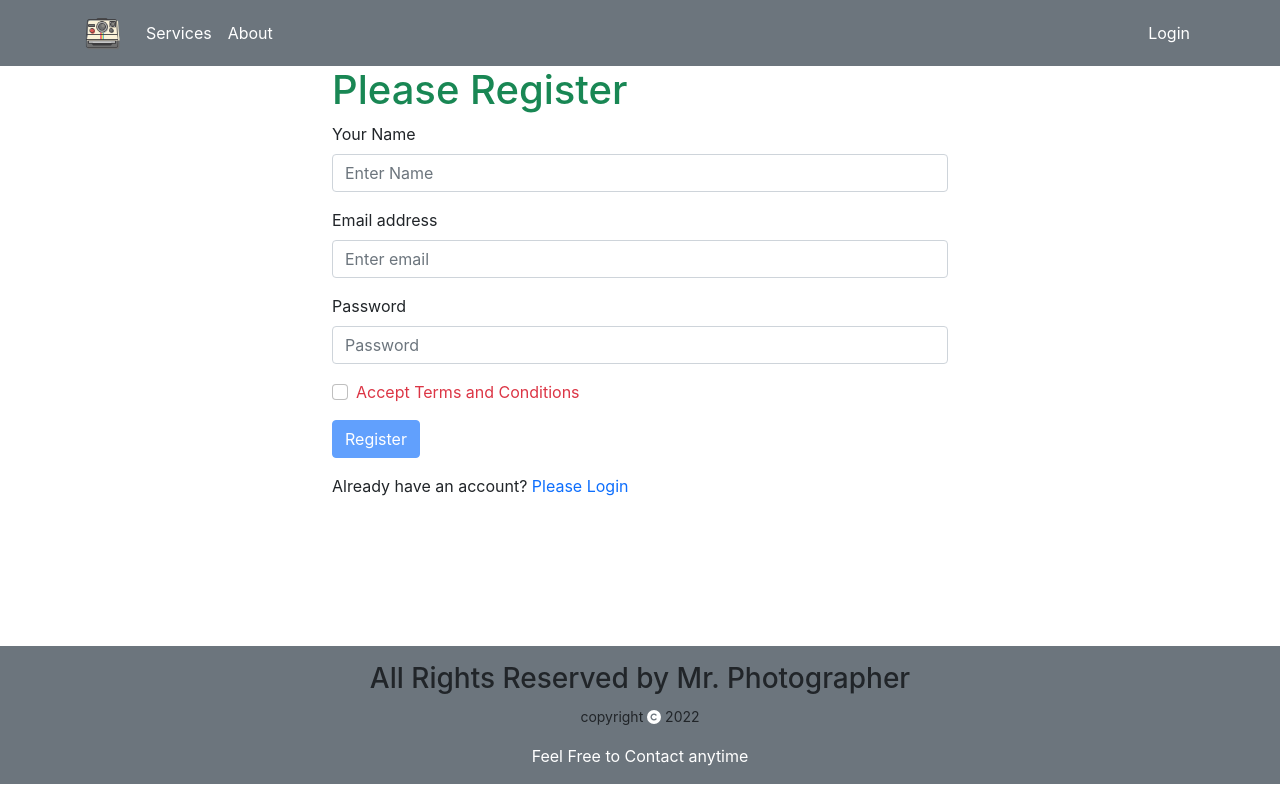
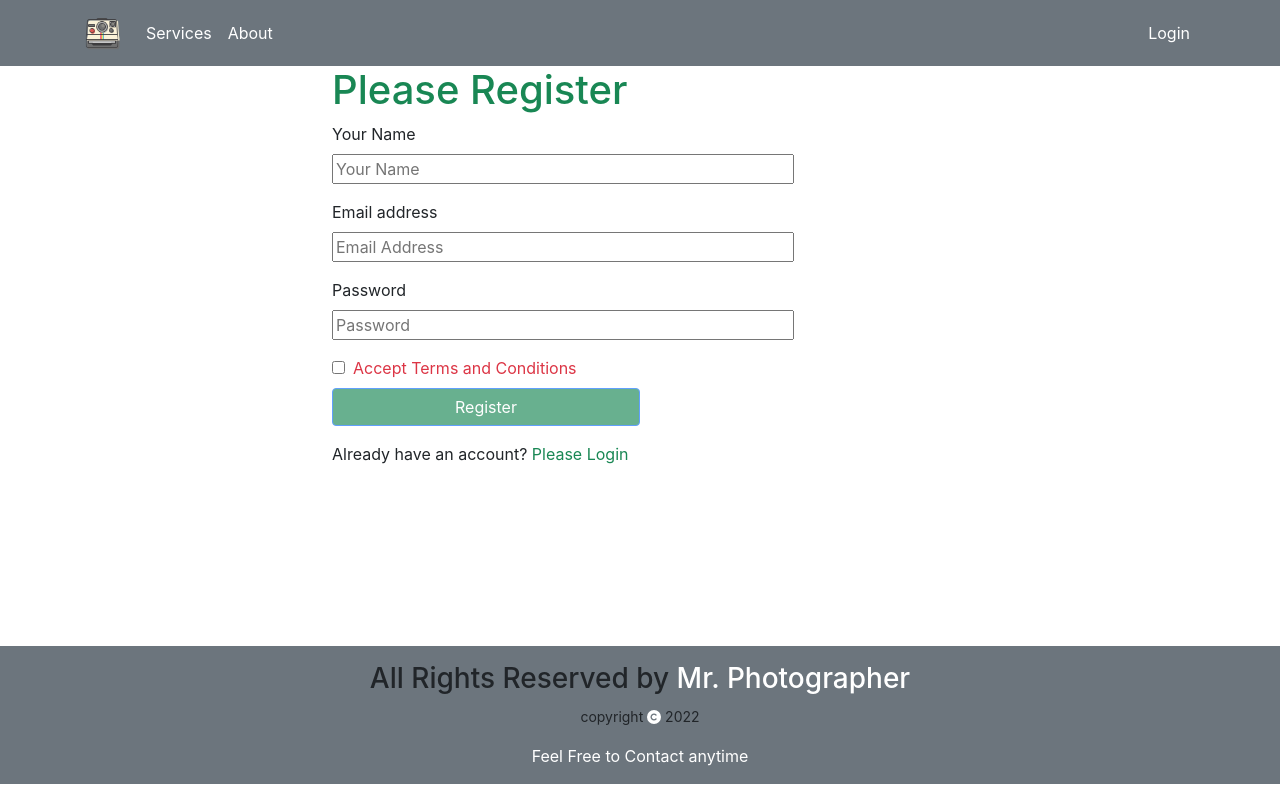
Before and after one commit to Tahmidd/mr-photographer-website, a React (Create React App) app: page /register in a window 1280 px wide. Built offline with nearby package versions, Linux system fonts and the light colour scheme.

Commit message:
firebase login and register added

```diff
--- a/src/Pages/Home/Home/Service/Service.js
+++ b/src/Pages/Home/Service/Service.js
@@ -15,7 +15,7 @@ const Service = ({ service }) => {
                     <h2 className="card-title">{name}</h2>
                     <p className="card-text"> Price: {price}</p>
                     <p className="card-text"> Description: {description}</p>
-                    <button onClick={() => navigateToServiceDetail(id)} className='btn btn-primary'>Buy: {name}</button>
+                    <button onClick={() => navigateToServiceDetail(id)} className='btn btn-success'>Buy: {name}</button>
                 </div>
             </div>
         </div>
--- a/src/Pages/Home/Services/Services.js
+++ b/src/Pages/Home/Services/Services.js
@@ -1,5 +1,6 @@
 import React, { useEffect, useState } from 'react';
-import Service from '../Home/Service/Service';
+import Service from '../Service/Service';
+
 
 const Services = () => {
     const [services, setServices] = useState([]);
--- a/src/Pages/Login/Login/Login.js
+++ b/src/Pages/Login/Login/Login.js
@@ -1,10 +1,27 @@
-import React from 'react';
+import React, { useRef } from 'react';
 import { Button, Form } from 'react-bootstrap';
+import { useSignInWithEmailAndPassword } from 'react-firebase-hooks/auth';
 import { Link, useNavigate } from 'react-router-dom';
+import auth from '../../../firebase.init';
 
 
 const Login = () => {
+    const emailRef = useRef('');
+    const passwordRef = useRef('');
+
+    const [
+        signInWithEmailAndPassword,
+        user,
+        loading,
+        error,
+    ] = useSignInWithEmailAndPassword(auth);
+
     const navigate = useNavigate();
+
+    if (user) {
+        navigate('/home');
+    }
+
 
     const navigateRegister = event => {
         navigate('/register');
@@ -12,6 +29,10 @@ const Login = () => {
 
     const handleSubmit = e => {
         e.preventDefault();
+        const email = emailRef.current.value;
+        const password = passwordRef.current.value;
+
+        signInWithEmailAndPassword(email, password);
     }
 
     return (
@@ -20,21 +41,21 @@ const Login = () => {
             <Form onSubmit={handleSubmit}>
                 <Form.Group className="mb-3" controlId="formBasicEmail">
                     <Form.Label>Email address</Form.Label>
-                    <Form.Control type="email" placeholder="Enter email" required />
+                    <Form.Control ref={emailRef} type="email" placeholder="Enter email" required />
 
                 </Form.Group>
 
                 <Form.Group className="mb-3" controlId="formBasicPassword">
                     <Form.Label>Password</Form.Label>
-                    <Form.Control type="password" placeholder="Password" required />
+                    <Form.Control ref={passwordRef} type="password" placeholder="Password" required />
                 </Form.Group>
 
-                <Button variant="primary" type="submit">
+                <Button variant="success" type="submit">
                     Login
                 </Button>
             </Form>
 
-            <p>New to the website? <Link to="/register" className='text-primary pe-auto text-decoration-none' onClick={navigateRegister}>Please Register</Link> </p>
+            <p className='mt-3'>New to the website? <Link to="/register" className='text-success pe-auto text-decoration-none' onClick={navigateRegister}>Please Register</Link> </p>
         </div>
     );
 };
--- a/src/Pages/Login/Register/Register.js
+++ b/src/Pages/Login/Register/Register.js
@@ -1,50 +1,73 @@
 import React, { useState } from 'react';
 import { Button, Form } from 'react-bootstrap';
+import { useCreateUserWithEmailAndPassword } from 'react-firebase-hooks/auth';
 import { Link, useNavigate } from 'react-router-dom';
+import auth from '../../../firebase.init';
 
 const Register = () => {
     const [agree, setAgree] = useState(false);
+
+    const [
+        createUserWithEmailAndPassword,
+        user,
+        loading,
+        error,
+    ] = useCreateUserWithEmailAndPassword(auth);
     const navigate = useNavigate();
 
     const navigateLogin = event => {
         navigate('/login');
     }
 
-    const handleSubmit = e => {
+    if (user) {
+        navigate('/home');
+    }
+
+    const handleRegister = e => {
         e.preventDefault();
+        const name = e.target.name.value;
+        const email = e.target.email.value;
+        const password = e.target.password.value;
+        createUserWithEmailAndPassword(email, password);
+
     }
     return (
         <div className='container w-50 '>
             <h1 className='text-success'>Please Register</h1>
-            <Form onSubmit={handleSubmit}>
+
+            <Form onSubmit={handleRegister} >
                 <Form.Group className="mb-3" controlId="formBasicEmail">
                     <Form.Label>Your Name</Form.Label>
-                    <Form.Control type="text" placeholder="Enter Name" required />
+                    <br />
+                    <input className='w-75' type="text" name="name" id="" placeholder='Your Name' />
 
                 </Form.Group>
 
                 <Form.Group className="mb-3" controlId="formBasicEmail">
                     <Form.Label>Email address</Form.Label>
-                    <Form.Control type="email" placeholder="Enter email" required />
+                    <br />
+                    <input className='w-75' type="email" name="email" id="" placeholder='Email Address' required />
 
                 </Form.Group>
 
                 <Form.Group className="mb-3" controlId="formBasicPassword">
                     <Form.Label>Password</Form.Label>
-                    <Form.Control type="password" placeholder="Password" required />
+                    <br />
+                    <input className='w-75' type="password" name="password" id="" placeholder='Password' required />
                 </Form.Group>
-                <Form.Group className="mb-3" controlId="formBasicCheckbox">
-                    <div className='d-flex'>
-                        <Form.Check onClick={() => setAgree(!agree)} type="checkbox" />
-                        <label className={`ps-2 ${agree ? '' : 'text-danger'}`} htmlFor="terms">Accept Terms and Conditions</label>
-                    </div>
-                </Form.Group>
-                <Button disabled={!agree} variant="primary" type="submit">
-                    Register
-                </Button>
+                <input onClick={() => setAgree(!agree)} type="checkbox" name="terms" id="terms" />
+
+                <label className={`ps-2 ${agree ? '' : 'text-danger'}`} htmlFor="terms">Accept Terms and Conditions</label>
+                <br />
+                <input
+                    disabled={!agree}
+                    className='w-50 mx-auto btn btn-primary mt-2 bg-success'
+                    type="submit"
+                    value="Register" />
             </Form>
 
-            <p className='mt-3'>Already have an account? <Link to="/login" className='text-primary pe-auto text-decoration-none' onClick={navigateLogin}>Please Login</Link> </p>
+
+            <p className='mt-3'>Already have an account? <Link to="/login" className='text-primary pe-auto text-decoration-none text-success' onClick={navigateLogin}>Please Login</Link> </p>
         </div>
     );
 };
--- a/src/Pages/Shared/Footer/Footer.js
+++ b/src/Pages/Shared/Footer/Footer.js
@@ -9,7 +9,7 @@ const Footer = () => {
     return (
         <div className='footer-btm'>
             <footer className='text-center mt-5 bg-secondary h-100 ' >
-                <h3 className='pt-3'>All Rights Reserved by Mr. Photographer</h3>
+                <h3 className='pt-3'>All Rights Reserved by <span className='text-white'>Mr. Photographer</span></h3>
                 <p><small>copyright <FontAwesomeIcon className='text-white' icon={faCopyright} /> {year} </small></p>
                 <p className='text-white pb-3 '>Feel Free to Contact anytime</p>
             </footer>
```
